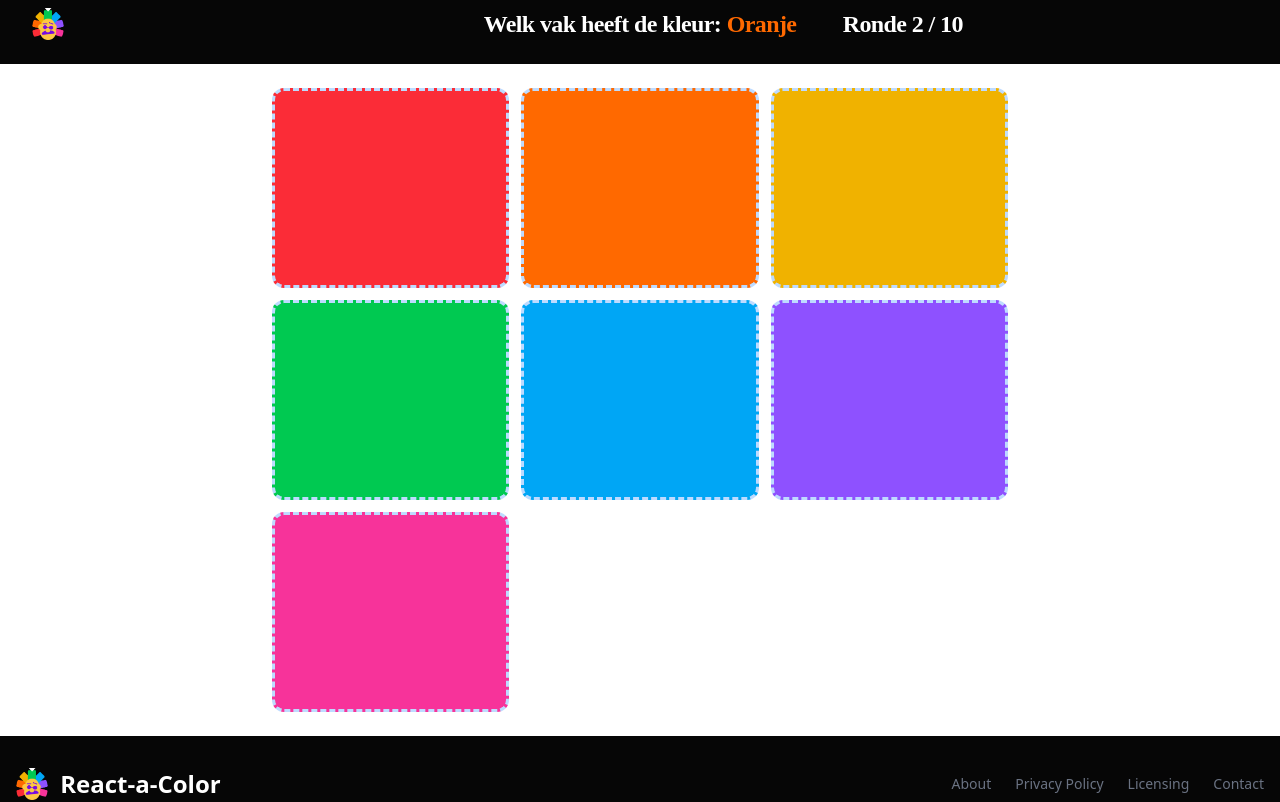
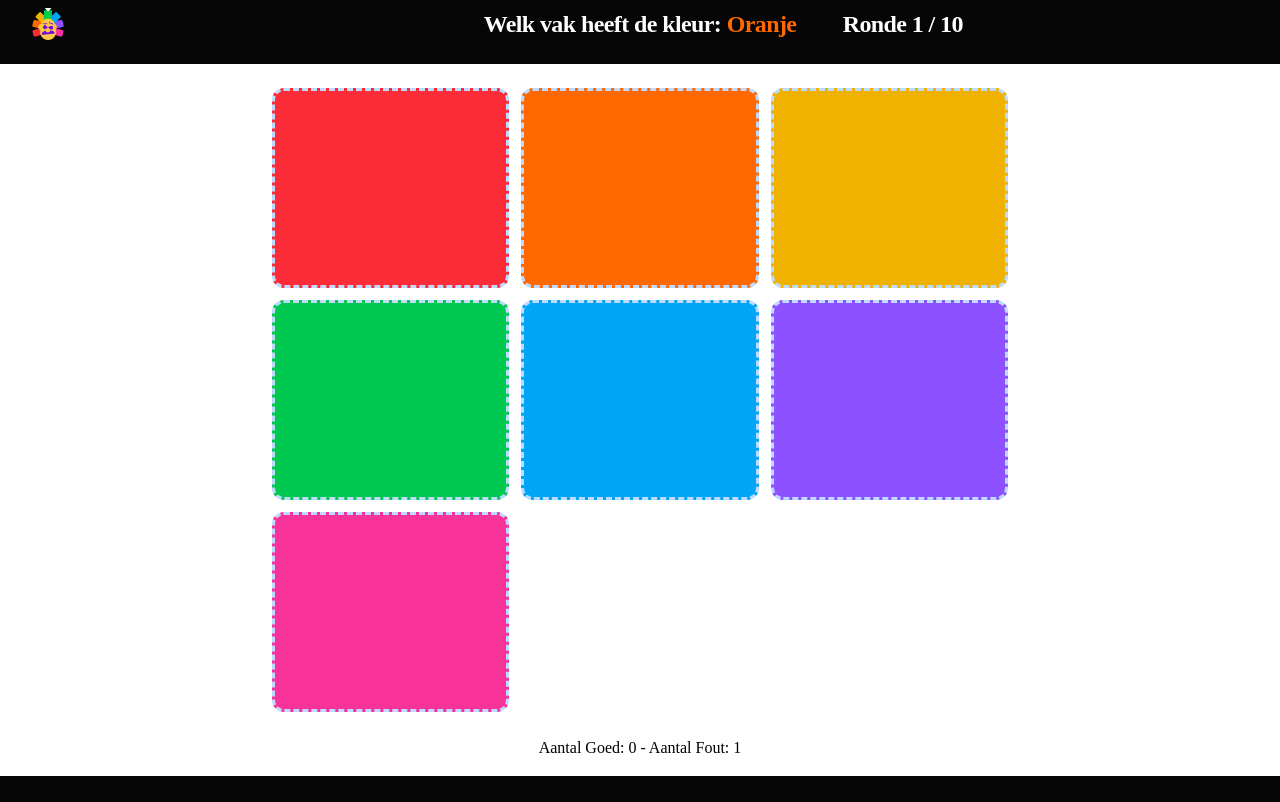
Before and after one commit to KyanKersten/Webbio_KleurGame, a React (Vite) app: page / in a window 1280 px wide. Shown: the top 802 px of the page. Built offline with nearby package versions, Linux system fonts and the light colour scheme; a web font is replaced by a local one.

Commit message:
feat (modus2): implemented score (correct and wrong answers)
- Implemented score on correct and wrong answers.
- Display score on the bottom for now.
- Refactored code since it was a bit messy should be easier to understand and read now.

```diff
--- a/src/App.tsx
+++ b/src/App.tsx
@@ -1,17 +1,18 @@
+import { useState, useEffect, useRef } from 'react';
 import Header from './components/Header';
 import ColorGrid from './components/ColorGrid';
 import Footer from './components/Footer';
-import { COLORS } from "./data/Colors";
-import { useState, useEffect, useRef } from 'react';
+import ScoreBoard from './components/ScoreBoard';
+import { COLORS, type Color } from "./data/Colors";
 
-// -- Game Settings --
+import "./index.css";
+
 const REVEAL_DURATION = 4; // seconds
 const MAX_ROUNDS = 10;
 
-import "./index.css";
-
 function pickRandomDifferent(currentName?: string) {
   if (COLORS.length <= 1) return COLORS[0];
+
   let next = COLORS[Math.floor(Math.random() * COLORS.length)];
   while (next.name === currentName) {
     next = COLORS[Math.floor(Math.random() * COLORS.length)];
@@ -20,68 +21,76 @@ function pickRandomDifferent(currentName?: string) {
 }
 
 function App() {
-  const [target, setTarget] = useState(() => COLORS[Math.floor(Math.random() * COLORS.length)]);
+  const [target, setTarget] = useState<Color>(() => COLORS[Math.floor(Math.random() * COLORS.length)]);
   const [acceptingAnswers, setAcceptingAnswers] = useState(true);
   const [hasAlreadyAnswered, setHasAlreadyAnswered] = useState(false);
-  const [round, setRound] = useState(1);
+  const [round, setRound] = useState(0);
   const [gameOver, setGameOver] = useState(false);
+  const [correctAnswers, setCorrectAnswers] = useState(0);
+  const [wrongAnswers, setWrongAnswers] = useState(0);
 
   const clickLockedRef = useRef(false);
 
   useEffect(() => {
     if (gameOver) return;
+
     clickLockedRef.current = false;
     setHasAlreadyAnswered(false);
     setAcceptingAnswers(true);
 
-    const timer = setTimeout(() => setAcceptingAnswers(false), REVEAL_DURATION * 1000);
+    const timer = setTimeout(() => {
+      if (!hasAlreadyAnswered && !gameOver) {
+        clickLockedRef.current = true;
+        setHasAlreadyAnswered(true);
+        setAcceptingAnswers(false);
+
+        setWrongAnswers(prev => prev + 1);
+        alert(`Time's up! The correct color was ${target.name}.`);
+
+        nextRound();
+      }
+    }, REVEAL_DURATION * 1000);
+
     return () => clearTimeout(timer);
   }, [target, gameOver]);
 
- useEffect(() => {
-    if (!acceptingAnswers && !hasAlreadyAnswered && !gameOver) {
-      setRound(prev => {
-        if (prev > MAX_ROUNDS) {
-          setGameOver(true);
-          return prev;
-        }
-        return prev + 1;
-      });
-      setTarget(prev => pickRandomDifferent(prev?.name));
-    }
-  }, [acceptingAnswers, hasAlreadyAnswered, gameOver]);
-
-  function handleColorClick(color: typeof COLORS[number]) {
+  function handleColorClick(color: Color) {
     if (gameOver) return;
-
     if (clickLockedRef.current) return;
-
     if (!acceptingAnswers) return;
-
     if (hasAlreadyAnswered) return;
 
     clickLockedRef.current = true;
     setHasAlreadyAnswered(true);
+    setAcceptingAnswers(false);
 
     const correct = color.name === target.name;
-    const message = correct ? "Correct!" : `Wrong! It was ${target.name}.`;
-    alert(message);
+    if (correct) setCorrectAnswers(prev => prev + 1);
+    else setWrongAnswers(prev => prev + 1);
 
+    alert(correct ? "Correct!" : `Wrong! It was ${target.name}.`);
+
+    nextRound();
+  }
+
+  function nextRound() {
     if (round >= MAX_ROUNDS) {
-      alert("Game over! You completed 10 rounds.");
       setGameOver(true);
       return;
     }
+    setRound(prev => prev + 1);
+    setTarget(prev => pickRandomDifferent(prev.name));
+  }
 
-     setRound(prev => {
-      if (prev >= MAX_ROUNDS) {
-        setGameOver(true);
-        return prev;
-      }
-      return prev + 1;
-    });
-
-    setTarget(prev => pickRandomDifferent(prev?.name));
+  function resetGame() {
+    setRound(0);
+    setCorrectAnswers(0);
+    setWrongAnswers(0);
+    setGameOver(false);
+    setTarget(COLORS[Math.floor(Math.random() * COLORS.length)]);
+    setHasAlreadyAnswered(false);
+    setAcceptingAnswers(true);
+    clickLockedRef.current = false;
   }
 
   return (
@@ -90,6 +99,15 @@ function App() {
 
       <main>
         <ColorGrid onSelect={handleColorClick} />
+        <ScoreBoard correctAnswers={correctAnswers} wrongAnswers={wrongAnswers} />
+        {gameOver && (
+          <button
+            onClick={resetGame}
+            className="mt-4 p-2 bg-blue-600 text-white rounded hover:bg-blue-700"
+          >
+            Restart Game
+          </button>
+        )}
       </main>
 
       <Footer />
@@ -97,4 +115,4 @@ function App() {
   );
 }
 
-export default App
+export default App;
--- a/src/components/Header.tsx
+++ b/src/components/Header.tsx
@@ -48,7 +48,7 @@ export default function Header({ color, revealDuration = 2, round, maxRounds, ga
             </h1>
           </div>
           <h1 className="text-lg md:text-2xl font-semibold tracking-tight">
-            {!isGameOver && round && maxRounds ? `Ronde ${round} / ${maxRounds}` : ""}
+            {`Ronde ${round} / ${maxRounds}`}
           </h1>
           <div />
         </div>
--- /dev/null
+++ b/src/components/ScoreBoard.tsx
@@ -0,0 +1,11 @@
+function ScoreBoard({ correctAnswers, wrongAnswers }: { correctAnswers: number; wrongAnswers: number }) {
+  return (
+    <div className="text-center text-black mb-4">
+      <h1>
+      Aantal Goed: {correctAnswers} - Aantal Fout: {wrongAnswers}
+      </h1>
+    </div>
+  );
+}
+
+export default ScoreBoard;
```
